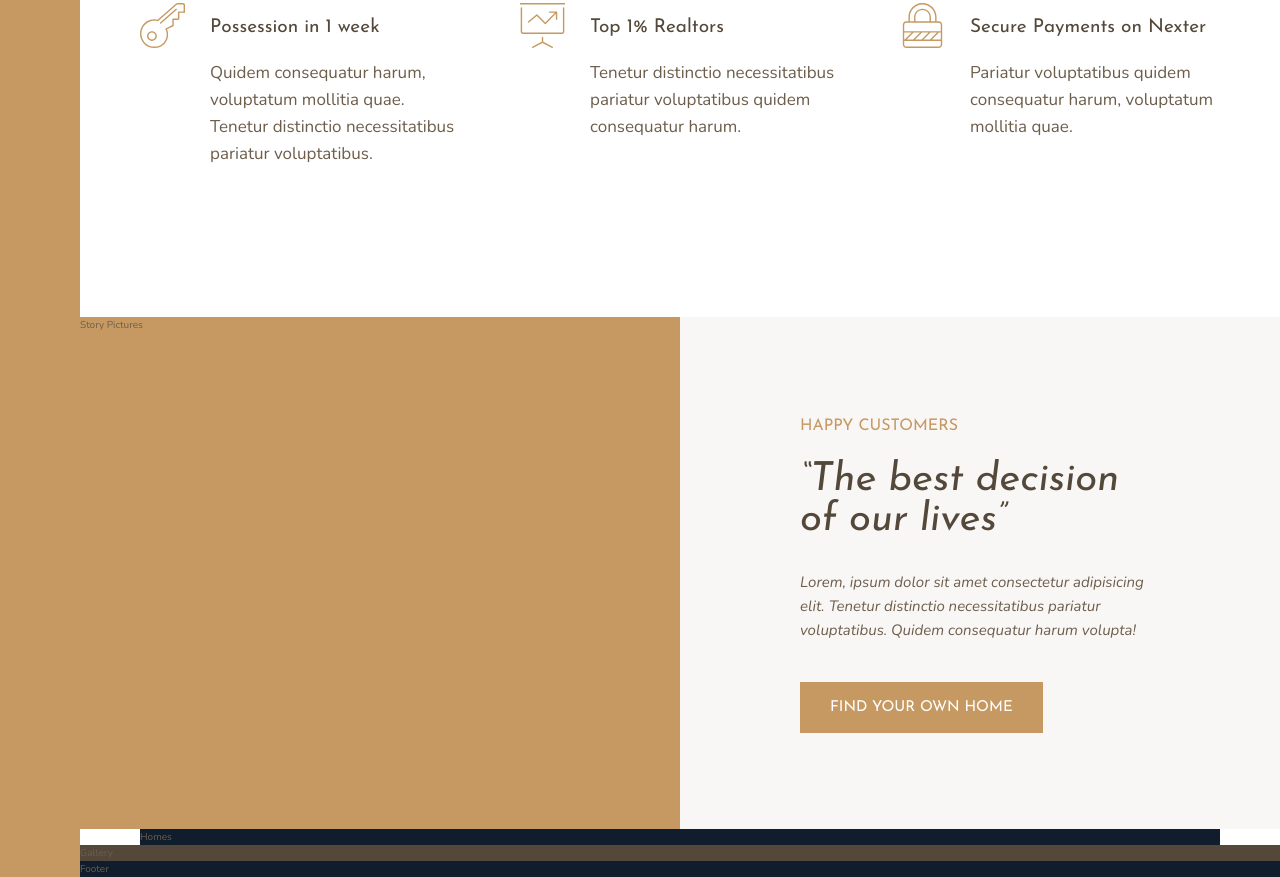
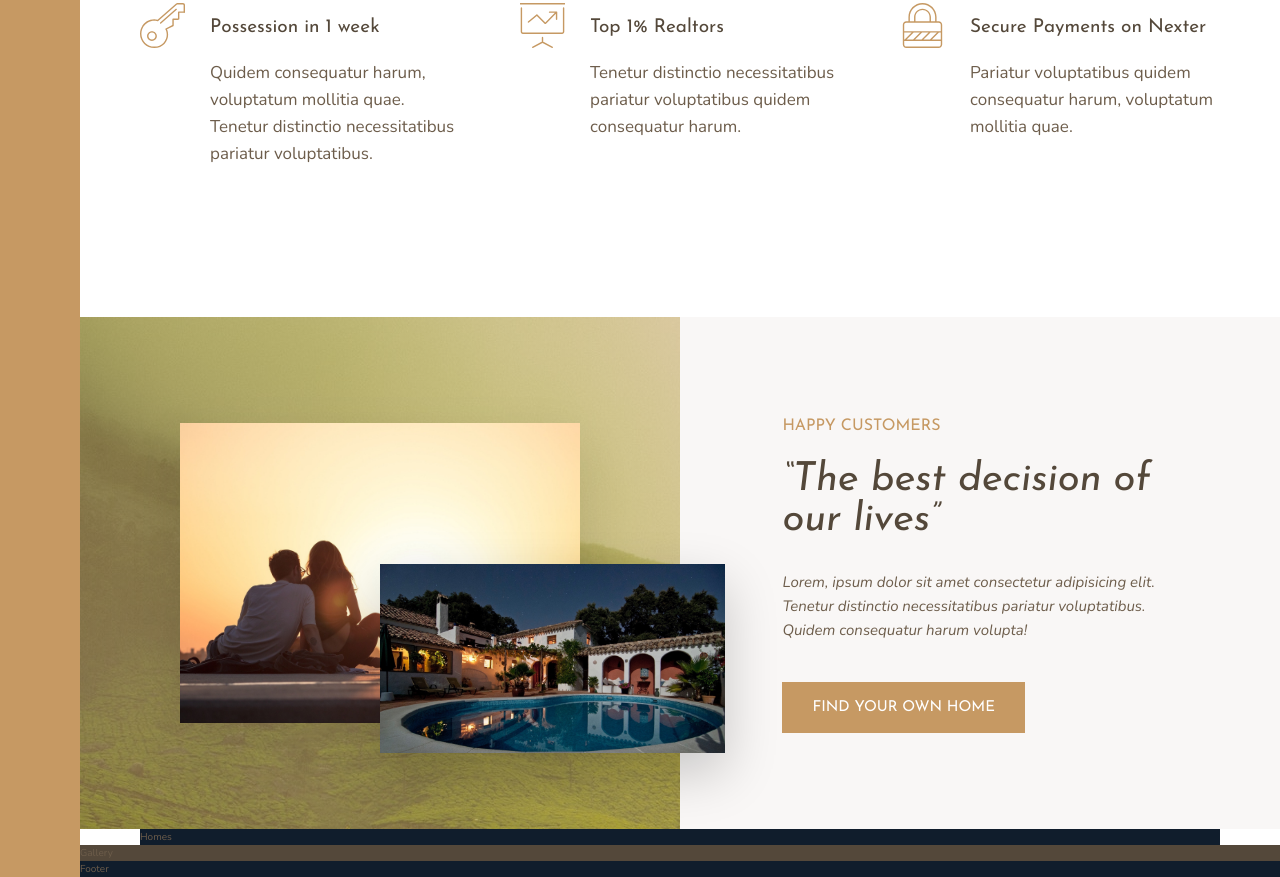
Before and after one commit to vbobey/nexter, a website: page index.html in a window 1280 px wide. Shown: the part 991-1868 px from the top of the page. Drawn offline with nearby package versions, Linux system fonts and the light colour scheme.

Commit message:
story pictures

```diff
--- a/index.html
+++ b/index.html
@@ -59,7 +59,10 @@
                 <p class="feature__text">Pariatur voluptatibus quidem consequatur harum, voluptatum mollitia quae.</p>
             </div>
         </section>
-        <section class="story__pictures">Story Pictures</section>
+        <section class="story__pictures">
+            <img src="img/story-1.jpeg" alt="Couple with new house" class="story__img--1">
+            <img src="img/story-2.jpeg" alt="New house" class="story__img--2">
+        </section>
         <section class="story__content">
             <h3 class="heading-3 mb-sm">Happy Customers</h3>
             <h2 class="heading-2 heading-2--dark mb-md">&ldquo;The best decision of our lives&rdquo;</h2>
--- a/sass/_story.scss
+++ b/sass/_story.scss
@@ -2,12 +2,36 @@
     &__pictures {
         background-color: $color-primary;
         grid-column: full-start / col-end 4;
+        background-image: linear-gradient(
+            rgba($color-primary, .5),
+            rgba($color-primary, .5)),
+            url(../img/back.jpg);
+
+        display: grid;
+        grid-template-rows: repeat(6, 1fr);
+        grid-template-columns: repeat(6, 1fr);
+        align-items: center;
+    }
+
+    &__img--1 {
+        width: 100%;
+        grid-row: 2 / 6;
+        grid-column: 2 / 6;
+        box-shadow: 0 2rem 5rem rgba(#000, .1);
+    }
+
+    &__img--2 {
+        width: 115%;
+        z-index: 2;
+        grid-row: 4 / 6;
+        grid-column: 4 / 7;
+        box-shadow: 0 2rem 5rem rgba(#000, .2);
     }
 
     &__content {
         background-color: $color-grey-light-1;
         grid-column: col-start 5 / full-end;
-        padding: 6rem 12rem;
+        padding: 6rem 8vw;
 
         display: flex;
         flex-direction: column;
```
Also changed, not shown: css/style.css.
